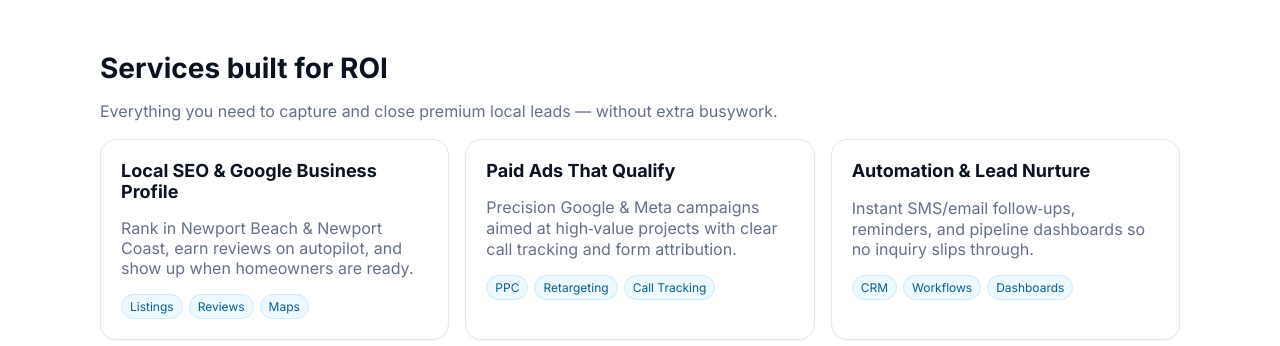
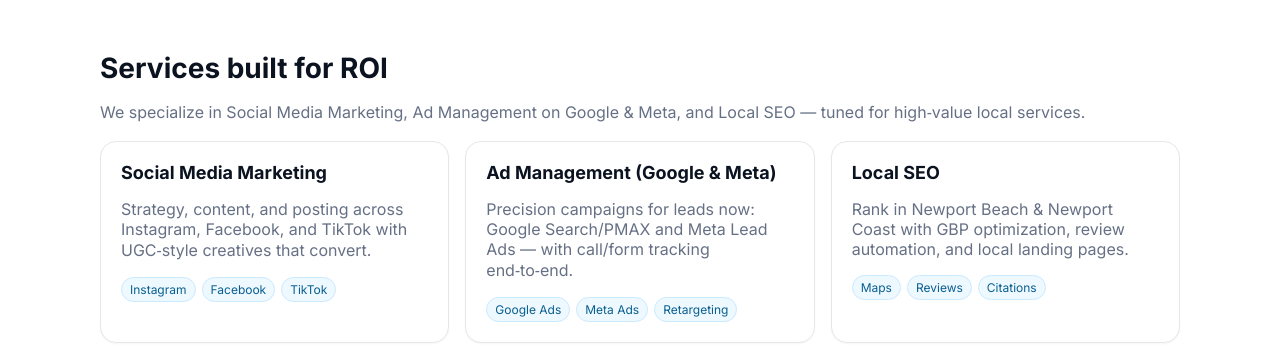
Before and after one commit to wiky2sick/greatsurf.io, a plain HTML site: page index.html in a window 1280 px wide. Shown: the part 644-990 px from the top of the page. Drawn offline with Linux system fonts and the light colour scheme.

Commit message:
Add files via upload

```diff
--- a/index.html
+++ b/index.html
@@ -161,22 +161,22 @@
   <section id="services">
     <div class="container">
       <h2 class="section-title">Services built for ROI</h2>
-      <p class="muted">Everything you need to capture and close premium local leads — without extra busywork.</p>
+      <p class="muted">We specialize in Social Media Marketing, Ad Management on Google & Meta, and Local SEO — tuned for high‑value local services.</p>
       <div class="grid cols-3" style="margin-top:18px">
         <div class="card">
-          <h3>Local SEO & Google Business Profile</h3>
-          <p class="muted">Rank in Newport Beach & Newport Coast, earn reviews on autopilot, and show up when homeowners are ready.</p>
-          <span class="chip">Listings</span><span class="chip">Reviews</span><span class="chip">Maps</span>
+          <h3>Social Media Marketing</h3>
+          <p class="muted">Strategy, content, and posting across Instagram, Facebook, and TikTok with UGC‑style creatives that convert.</p>
+          <span class="chip">Instagram</span><span class="chip">Facebook</span><span class="chip">TikTok</span>
         </div>
         <div class="card">
-          <h3>Paid Ads That Qualify</h3>
-          <p class="muted">Precision Google & Meta campaigns aimed at high‑value projects with clear call tracking and form attribution.</p>
-          <span class="chip">PPC</span><span class="chip">Retargeting</span><span class="chip">Call Tracking</span>
+          <h3>Ad Management (Google & Meta)</h3>
+          <p class="muted">Precision campaigns for leads now: Google Search/PMAX and Meta Lead Ads — with call/form tracking end‑to‑end.</p>
+          <span class="chip">Google Ads</span><span class="chip">Meta Ads</span><span class="chip">Retargeting</span>
         </div>
         <div class="card">
-          <h3>Automation & Lead Nurture</h3>
-          <p class="muted">Instant SMS/email follow‑ups, reminders, and pipeline dashboards so no inquiry slips through.</p>
-          <span class="chip">CRM</span><span class="chip">Workflows</span><span class="chip">Dashboards</span>
+          <h3>Local SEO</h3>
+          <p class="muted">Rank in Newport Beach & Newport Coast with GBP optimization, review automation, and local landing pages.</p>
+          <span class="chip">Maps</span><span class="chip">Reviews</span><span class="chip">Citations</span>
         </div>
       </div>
     </div>
@@ -200,7 +200,7 @@
       <p class="muted">We measure what matters: qualified inquiries, booked consults, and signed projects.</p>
       <div class="stats" style="margin-top:18px">
         <div class="stat"><div class="num">+5–10x</div><div class="lbl">Increase in monthly inquiries</div></div>
-        <div class="stat"><div class="num">< 5 min</div><div class="lbl">Average lead response time</div></div>
+        <div class="stat"><div class="num">&lt; 5 min</div><div class="lbl">Average lead response time</div></div>
         <div class="stat"><div class="num">100%</div><div class="lbl">Transparent call + form tracking</div></div>
       </div>
       <div class="cta" style="margin-top:18px">
@@ -212,11 +212,11 @@
 
   <section id="process">
     <div class="container">
-      <h2 class="section-title">Simple, fast process</h2>
+      <h2 class="section-title">Seamless Process, Ongoing Results</h2>
       <div class="steps" style="margin-top:12px">
         <div class="step"><div class="n">1</div><h3>Discovery</h3><p class="muted">15‑minute call to align on goals, service area, and budget.</p></div>
-        <div class="step"><div class="n">2</div><h3>Blueprint</h3><p class="muted">Targeting, offers, and automation map tailored to your crew.</p></div>
-        <div class="step"><div class="n">3</div><h3>Launch</h3><p class="muted">Ads + SEO go live, lead capture & follow‑ups switched on.</p></div>
+        <div class="step"><div class="n">2</div><h3>Blueprint</h3><p class="muted">Targeting, offers, and automation map tailored to Social, Ads, and Local SEO.</p></div>
+        <div class="step"><div class="n">3</div><h3>Launch</h3><p class="muted">Campaigns go live; lead capture & follow‑ups switched on.</p></div>
         <div class="step"><div class="n">4</div><h3>Optimize</h3><p class="muted">Weekly tuning with clear reporting on what’s working.</p></div>
       </div>
       <div class="cta-band" style="margin-top:18px">
@@ -262,7 +262,7 @@
         <strong>GreatSurf.io</strong>
         <div class="muted">Newport Beach, California</div>
       </div>
-      <div class="muted">© <span id="y"></span> GreatSurf.io • Built with AI + a lot of coffee ☕️</div>
+      <div class="muted">© <span id="y"></span> GreatSurf.io • Founded in Newport Beach, CA</div>
     </div>
   </footer>
 
```
